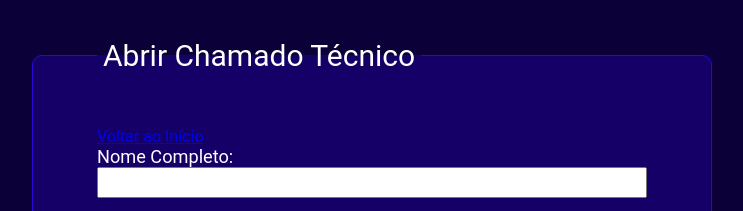
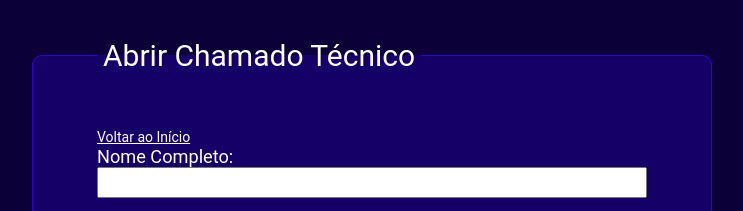
Before and after one commit to Programacao-Web-BSI-2026-2/lab-rafael_monteiro_viana, a plain HTML site: page labs/02/index.html in a window 1280 px wide. Shown: the top 211 px of the page, without its empty margins (268-1011 px from the left). Drawn offline with Linux system fonts and the light colour scheme.

Commit message:
feat: adicionar estilizacao ao link de voltar

```diff
--- a/labs/02/styles.css
+++ b/labs/02/styles.css
@@ -22,6 +22,11 @@ body {
 .box-suporte > .container > form {
     display: flex;
     flex-direction: column;
+}
+
+.voltar {
+    font-size: 0.875rem;
+    color: #fff;
 }
 
 label {
```
